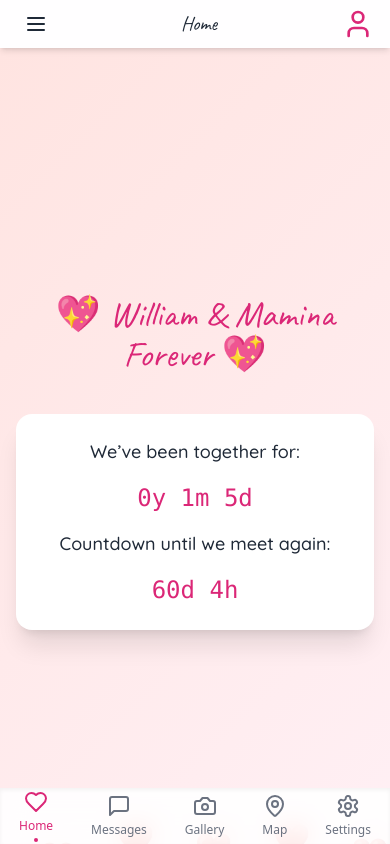
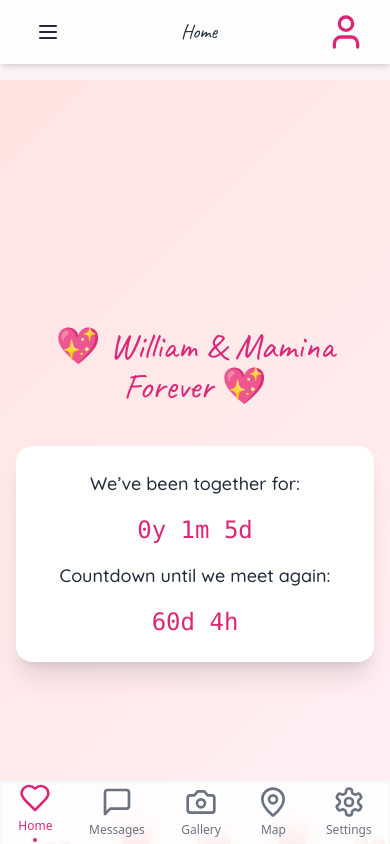
Before and after one commit to ui8966/WilliamAndMaminaForever-website, a React (Vite) app in the folder william-and-mamina-forever/: page / in a window 390 px wide. Built offline with nearby package versions, Linux system fonts and the light colour scheme.

Commit message:
meader header and navigation bar bigger, so it looks better on iPhones

```diff
--- a/william-and-mamina-forever/src/components/BottomNav.tsx
+++ b/william-and-mamina-forever/src/components/BottomNav.tsx
@@ -18,27 +18,14 @@ const items = [
 
 export default function BottomNav() {
   return (
-    <nav
-        className="
-            fixed bottom-0 inset-x-0 z-50
-            pb-[env(safe-area-inset-bottom)]
-            bg-white bg-opacity-90 backdrop-blur-md
-            flex justify-around items-center
-            h-14
-            shadow-inner
-        "
-        >
+    <nav className="fixed bottom-0 inset-x-0 z-50 pb-[env(safe-area-inset-bottom)] bg-white bg-opacity-90 backdrop-blur-md flex justify-around items-center h-16 shadow-inner">
          {items.map(({ to, icon: Icon }, i) => (
         <NavLink
           key={i}
           to={to}
-          className={({ isActive }) =>
-            `flex flex-col items-center text-gray-500 p-2 space-y-1 ${
-              isActive ? 'text-pink-600' : ''
-            }`
-          }
+          className={({ isActive }) => `flex flex-col items-center text-gray-500 p-3 space-y-1 ${isActive ? 'text-pink-600' : ''}`}
         >
-          <Icon className="w-6 h-6" />
+          <Icon className="w-8 h-8" />
           <span className="text-xs">{items[i].label}</span>
           { /* Active indicator */ }
           <div
--- a/william-and-mamina-forever/src/components/Header.tsx
+++ b/william-and-mamina-forever/src/components/Header.tsx
@@ -16,27 +16,15 @@ export default function Header() {
   const isHome = pathname === '/';
 
   return (
-    <header
-      className="
-        fixed top-0 inset-x-0 z-50
-        pt-[env(safe-area-inset-top)]
-        bg-white bg-opacity-90 backdrop-blur-md
-        flex items-center justify-between
-        px-4 h-12
-        shadow-md
-      "
-    >
+    <header className="fixed top-0 inset-x-0 z-50 pt-[env(safe-area-inset-top)] bg-white bg-opacity-90 backdrop-blur-md flex items-center justify-between px-6 h-16 shadow-md">
      <button
         onClick={() => (isHome ? null : navigate(-1))}
-        className="p-2"
+        className="p-3"
       >
         {isHome ? <Menu /> : <ArrowLeft />}
       </button>
       <h1 className="text-xl font-heading">{titles[pathname] || ''}</h1>
-      <User
-        onClick={() => navigate('/settings')}
-        className="w-8 h-8 text-pink-600 cursor-pointer"
-      />
+      <User className="w-10 h-10 text-pink-600 cursor-pointer" />
     </header>
   );
 }
--- a/william-and-mamina-forever/src/layout/Layout.tsx
+++ b/william-and-mamina-forever/src/layout/Layout.tsx
@@ -9,7 +9,7 @@ export default function Layout() {
   return (
     <div className="flex flex-col h-screen">
       <Header />
-      <main className="flex-grow pt-12 pb-14 overflow-auto">
+      <main className="flex-grow pt-20 pb-20 overflow-auto">
         <AnimatePresence mode="wait">
           <motion.div
             key={location.pathname}
```
